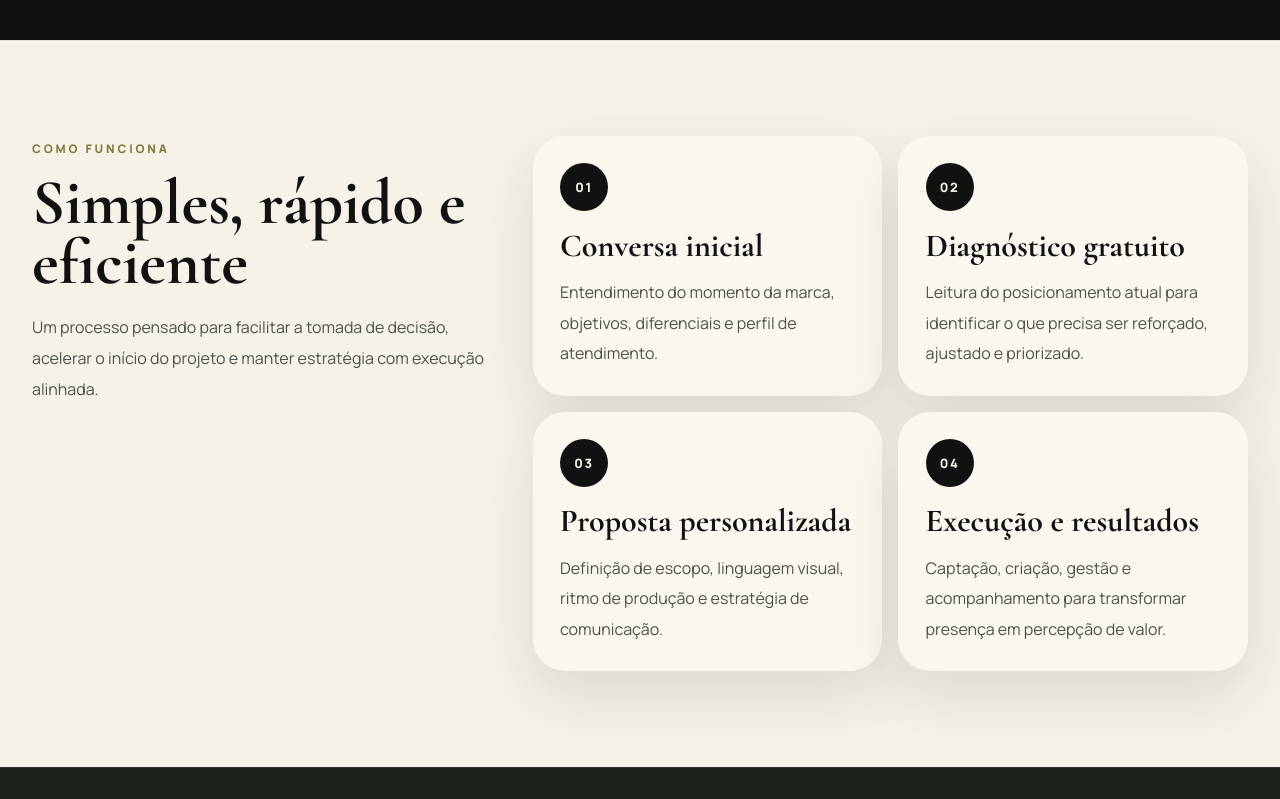
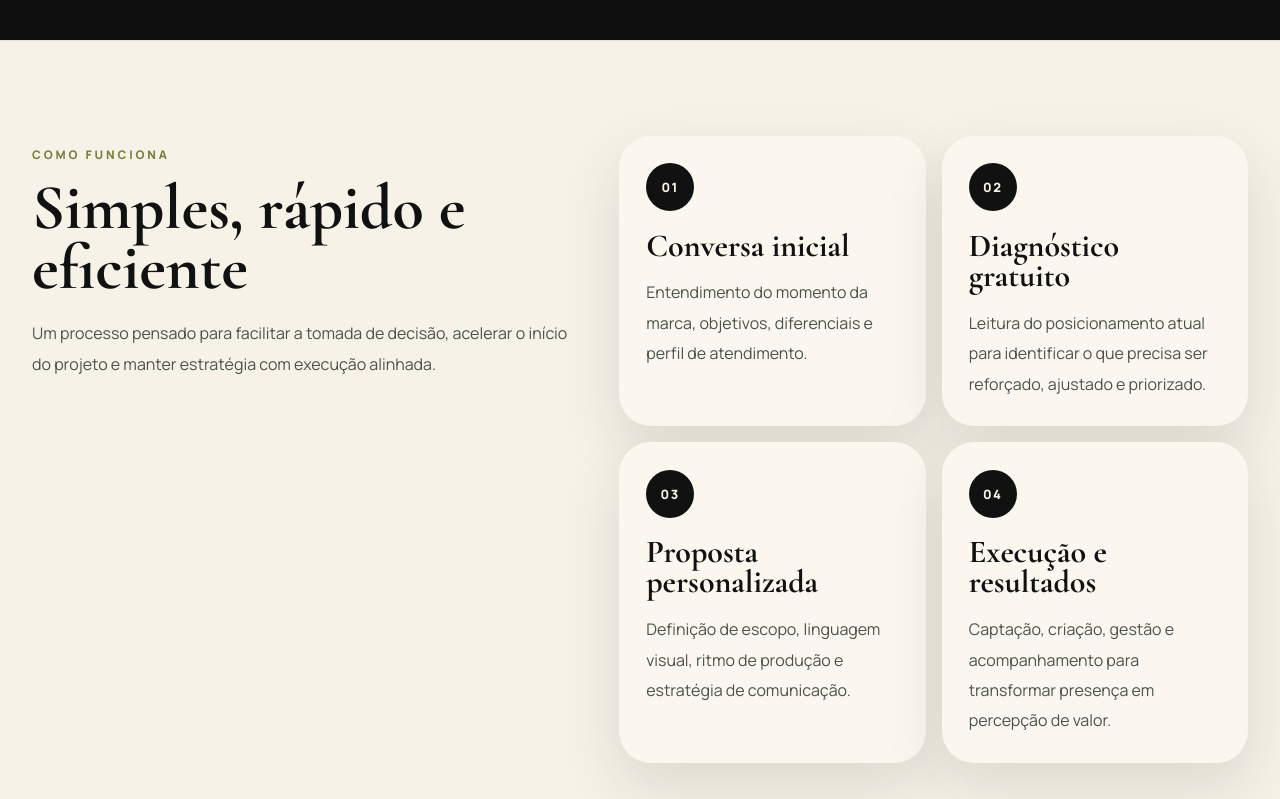
Before and after one commit to Wallaceoll/Nest-Studio-Vercel, a React (Vite) app: page / in a window 1280 px wide. Shown: the part 7280-8079 px from the top of the page. Built offline with nearby package versions, Linux system fonts and the light colour scheme.

Commit message:
Ajuste de alinhamento desktop da seção Como Funciona

```diff
--- a/src/App.tsx
+++ b/src/App.tsx
@@ -307,15 +307,17 @@ function SectionIntro({
   eyebrow,
   title,
   description,
+  className,
   light = false,
 }: {
   eyebrow: string
   title: string
   description: string
+  className?: string
   light?: boolean
 }) {
   return (
-    <div className="section-intro">
+    <div className={`section-intro${className ? ` ${className}` : ''}`}>
       <span className={`eyebrow${light ? ' eyebrow-light' : ''}`}>{eyebrow}</span>
       <h2 className={`section-title${light ? ' section-title-light' : ''}`}>{title}</h2>
       <p className={`section-description${light ? ' section-description-light' : ''}`}>{description}</p>
@@ -695,6 +697,7 @@ export default function App() {
               eyebrow="Como funciona"
               title="Simples, rápido e eficiente"
               description="Um processo pensado para facilitar a tomada de decisão, acelerar o início do projeto e manter estratégia com execução alinhada."
+              className="process-intro"
             />
             <div className="steps-grid">
               {steps.map((step, index) => (
--- a/src/styles.css
+++ b/src/styles.css
@@ -472,6 +472,10 @@ button {
   max-width: 46rem;
 }
 
+.process-intro {
+  max-width: 34rem;
+}
+
 .section-title {
   margin: 0.9rem 0 0;
   font-family: 'Cormorant Garamond', serif;
@@ -1233,8 +1237,17 @@ button {
   }
 
   .process-grid {
-    grid-template-columns: 0.8fr 1.2fr;
+    grid-template-columns: minmax(18rem, 0.92fr) minmax(0, 1.08fr);
+    gap: clamp(2rem, 4vw, 4rem);
     align-items: start;
+  }
+
+  .process-intro {
+    padding-top: 0.35rem;
+  }
+
+  .process-grid .steps-grid {
+    align-content: start;
   }
 
   .modal-grid {
```
